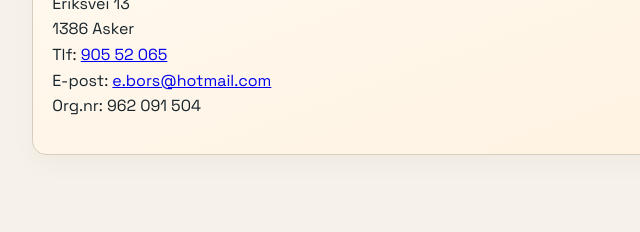
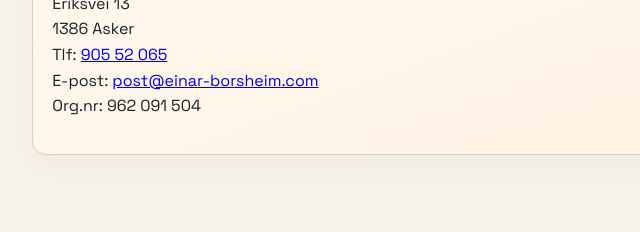
Before and after one commit to Einars-Apps/einar-borsheim-site, a website with bundled scripts: page index.html in a window 1280 px wide. Shown: the part 1520-1752 px from the top of the page, 128-768 px from the left. Built offline with nearby package versions, Linux system fonts and the light colour scheme; no server answers.

Commit message:
Firmaadresse post@einar-borsheim.com på nettside, portal og rapport

```diff
--- a/index.html
+++ b/index.html
@@ -106,7 +106,7 @@
           Eriksvei 13<br />
           1386 Asker<br />
           Tlf: <a href="tel:+4790552065">905 52 065</a><br />
-          E-post: <a href="mailto:e.bors@hotmail.com">e.bors@hotmail.com</a><br />
+          E-post: <a href="mailto:post@einar-borsheim.com">post@einar-borsheim.com</a><br />
           Org.nr: 962 091 504
         </p>
       </section>
--- a/www/js/company.js
+++ b/www/js/company.js
@@ -5,7 +5,7 @@ export const COMPANY = {
   postal: "1386 Asker",
   address: "Eriksvei 13\n1386 Asker",
   phone: "905 52 065",
-  email: "e.bors@hotmail.com",
+  email: "post@einar-borsheim.com",
   orgNr: "962 091 504",
 };
 
```
